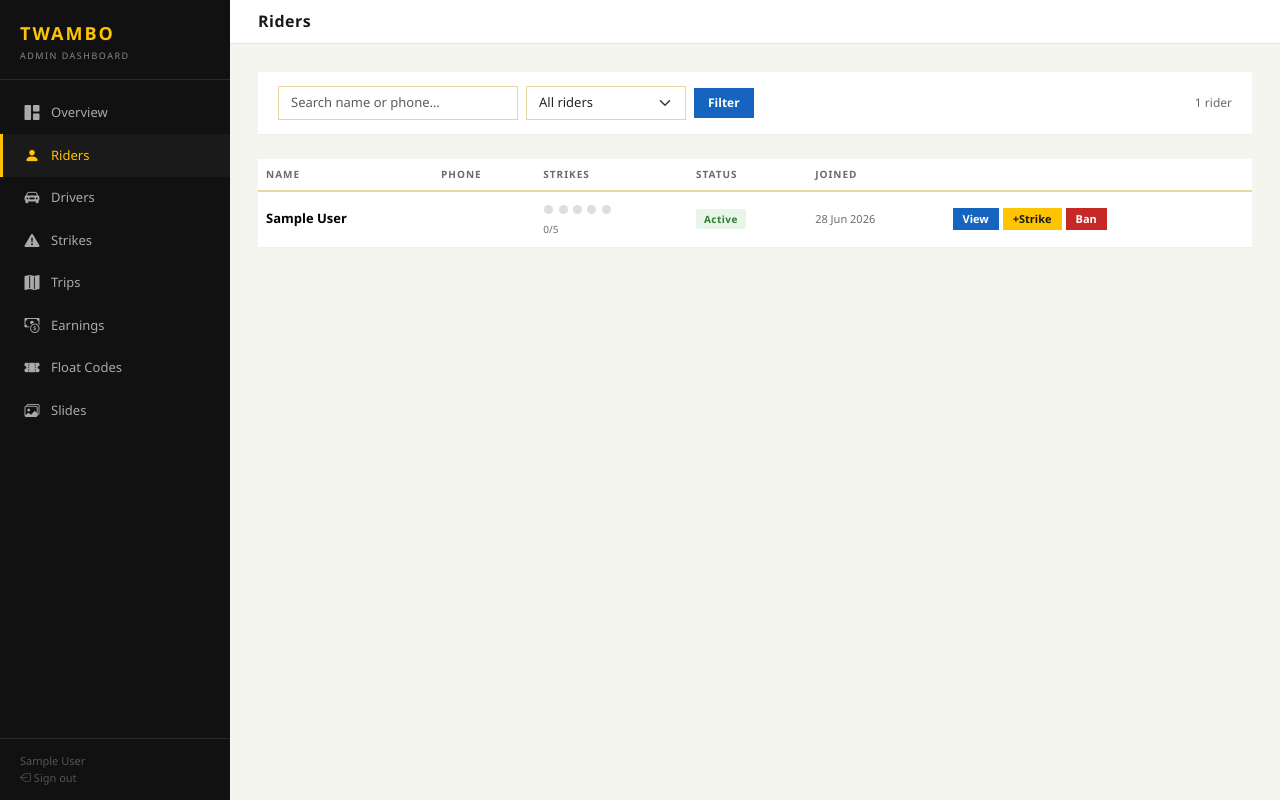
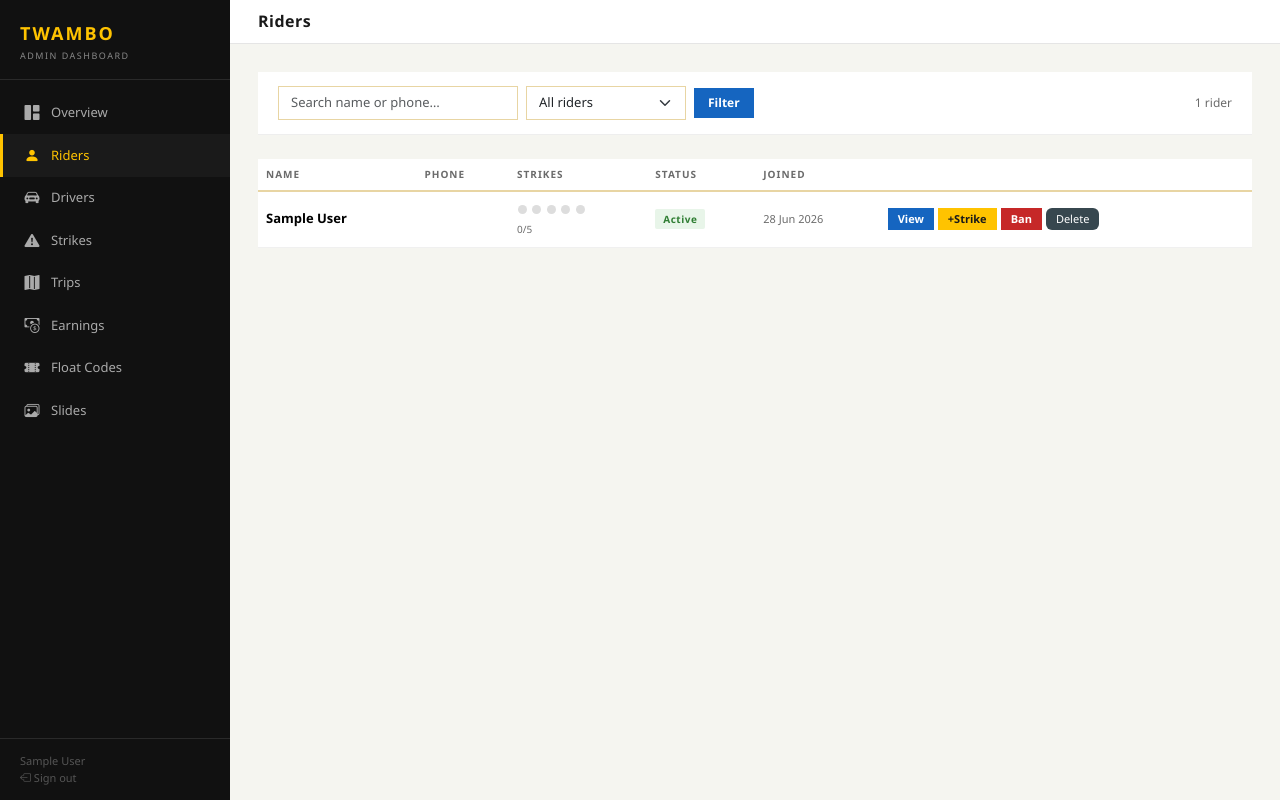
Before and after one commit to lumbilumbi200-byte/twambo-backend, a Django app: page /dashboard/riders/ in a window 1280 px wide. Run offline with Django 5.2, Linux system fonts and the light colour scheme; the visitor is signed in with stand-in values (Sample User, id 1); data comes from the database, SQL or seed files in the repository; parts of the project's set-up code (start-up, migrations or seed data) failed here and were passed over.

Commit message:
Add Delete action to dashboard riders page
Adds a dark Delete button next to Ban/Unban in the riders table.
Clicking it opens a confirmation modal showing the rider's name and
phone, warns what gets deleted, and confirms the number will be freed
for re-registration. POST to /users/<pk>/delete/ does the hard delete.

Co-Authored-By: Claude Sonnet 4.6 <noreply@anthropic.com>

```diff
--- a/apps/dashboard/urls.py
+++ b/apps/dashboard/urls.py
@@ -20,6 +20,7 @@ urlpatterns = [
     path('users/<int:pk>/strike/',    views.give_strike,   name='give_strike'),
     path('users/<int:pk>/ban/',       views.ban_user,      name='ban_user'),
     path('users/<int:pk>/unban/',     views.unban_user,    name='unban_user'),
+    path('users/<int:pk>/delete/',    views.delete_user,   name='delete_user'),
     path('strikes/<int:strike_pk>/remove/', views.remove_strike, name='remove_strike'),
 
     path('strikes/',   views.strikes_log, name='strikes'),
--- a/apps/dashboard/views.py
+++ b/apps/dashboard/views.py
@@ -277,6 +277,20 @@ def unban_user(request, pk):
     return redirect(request.POST.get('next', 'dashboard:home'))
 
 
+@staff_required
+@require_POST
+def delete_user(request, pk):
+    user = get_object_or_404(User, pk=pk)
+    name  = user.full_name
+    phone = user.phone_number
+    user.delete()
+    messages.success(
+        request,
+        f'Account for {name} ({phone}) deleted. That number can now re-register.',
+    )
+    return redirect(request.POST.get('next', 'dashboard:riders'))
+
+
 # ── Strikes log ───────────────────────────────────────────────────────────────
 
 @staff_required
--- a/templates/dashboard/riders.html
+++ b/templates/dashboard/riders.html
@@ -78,6 +78,11 @@
               data-url="{% url 'dashboard:ban_user' rider.pk %}"
               data-name="{{ rider.full_name }}">Ban</button>
             {% endif %}
+            <button class="btn btn-secondary" style="padding:3px 10px;font-size:11px;background:#37474f;border:none;"
+              data-bs-toggle="modal" data-bs-target="#deleteModal"
+              data-url="{% url 'dashboard:delete_user' rider.pk %}"
+              data-name="{{ rider.full_name }}"
+              data-phone="{{ rider.phone_number }}">Delete</button>
           </div>
         </td>
       </tr>
@@ -103,4 +108,41 @@
 </nav>
 {% endif %}
 
+<!-- Delete confirmation modal -->
+<div class="modal fade" id="deleteModal" tabindex="-1">
+  <div class="modal-dialog modal-dialog-centered">
+    <div class="modal-content" style="border-radius:0;border-top:4px solid #c62828;">
+      <div class="modal-header border-0 pb-0">
+        <h5 class="modal-title fw-bold">Delete Account</h5>
+        <button type="button" class="btn-close" data-bs-dismiss="modal"></button>
+      </div>
+      <div class="modal-body">
+        <p>You are about to permanently delete the account for:</p>
+        <p><strong id="delete-name"></strong> &mdash; <span id="delete-phone" style="color:#555;"></span></p>
+        <div style="background:#fff3e0;border-left:3px solid #e65100;padding:10px 14px;font-size:13px;">
+          This removes all their bookings, ratings and history.<br>
+          Their phone number will be <strong style="color:#2e7d32;">freed for re-registration</strong>.
+        </div>
+      </div>
+      <div class="modal-footer border-0">
+        <button type="button" class="btn btn-light" data-bs-dismiss="modal">Cancel</button>
+        <form id="delete-form" method="post">
+          {% csrf_token %}
+          <input type="hidden" name="next" value="{{ request.get_full_path }}">
+          <button type="submit" class="btn btn-danger" style="border-radius:0;">Yes, Delete Account</button>
+        </form>
+      </div>
+    </div>
+  </div>
+</div>
+
+<script>
+document.getElementById('deleteModal').addEventListener('show.bs.modal', function(e) {
+  var btn = e.relatedTarget;
+  document.getElementById('delete-name').textContent  = btn.dataset.name;
+  document.getElementById('delete-phone').textContent = btn.dataset.phone;
+  document.getElementById('delete-form').action       = btn.dataset.url;
+});
+</script>
+
 {% endblock %}
```
